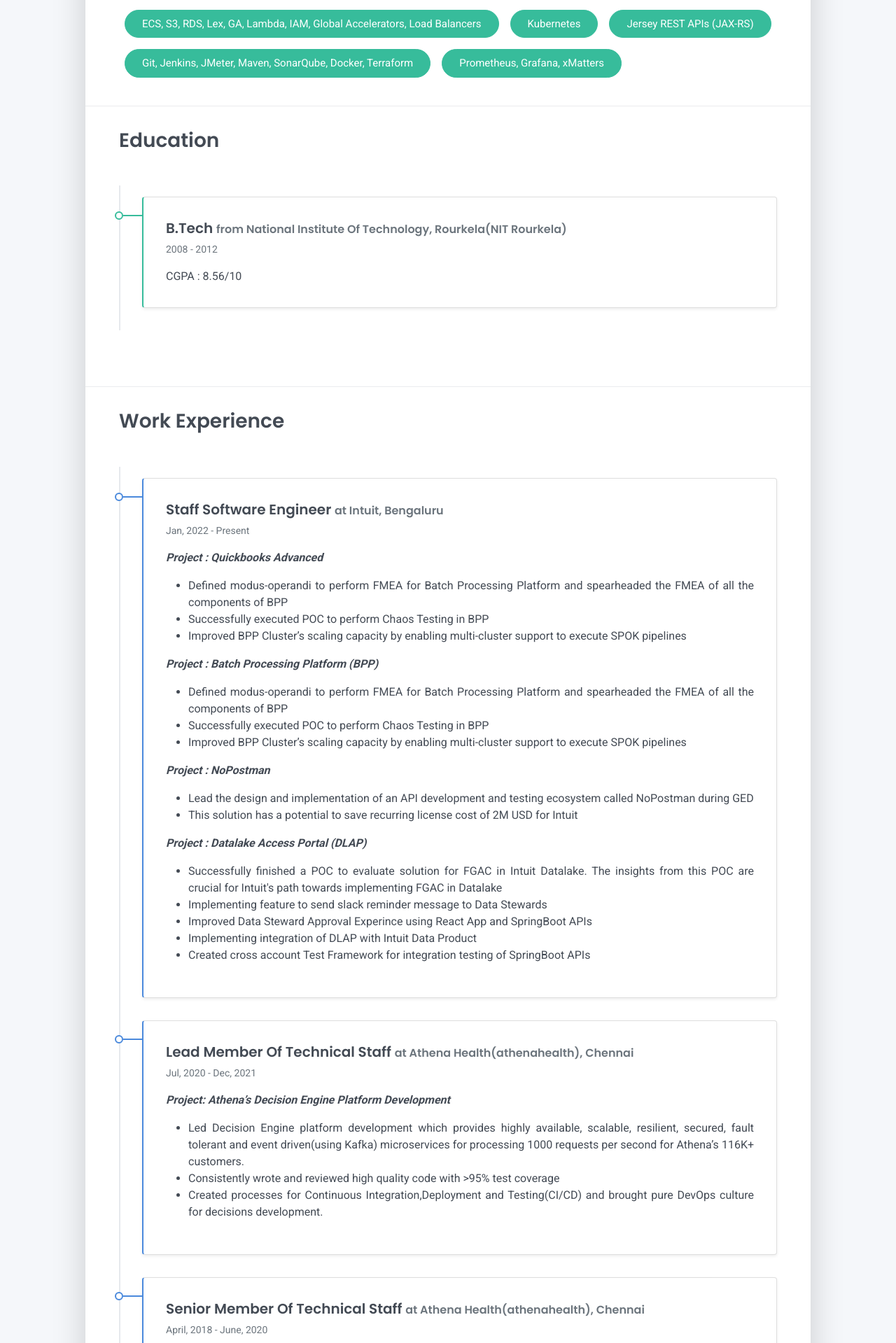
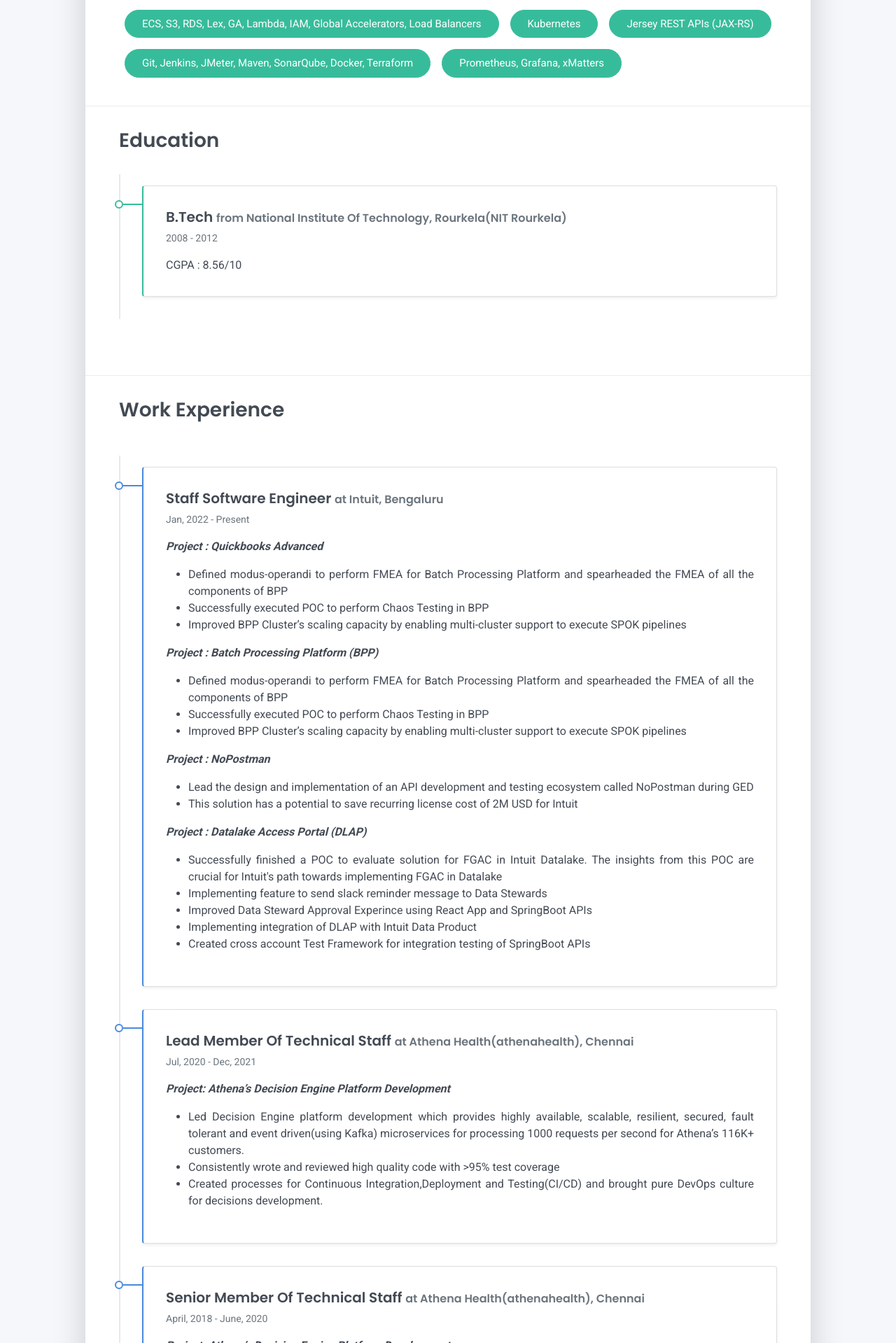
Before and after one commit to anandkshitiz/anandkshitiz.github.io, a Jekyll site: the page built from tabs/about.md, in a window 1280 px wide. Shown: the part 1178-3097 px from the top of the page at 70% size. Built offline with Jekyll 4.4.1, drawn with Linux system fonts in a browser that asks for light colours.

```diff
--- a/tabs/about/content/awards-section.html
+++ b/tabs/about/content/awards-section.html
@@ -1,4 +1,4 @@
-<h2 class="h3 mb-4">Awards</h2>
+<h2 class="h3 mb-3">Awards</h2>
 <div class="timeline">
     <div class="timeline-card timeline-card-success card shadow-sm">
         <div class="card-body">
--- a/tabs/about/content/education-section.html
+++ b/tabs/about/content/education-section.html
@@ -1,4 +1,4 @@
-<h2 class="h3 mb-4">Education</h2>
+<h2 class="h3 mb-3">Education</h2>
 <div class="timeline">
     <div class="timeline-card timeline-card-success card shadow-sm">
         <div class="card-body">
```
